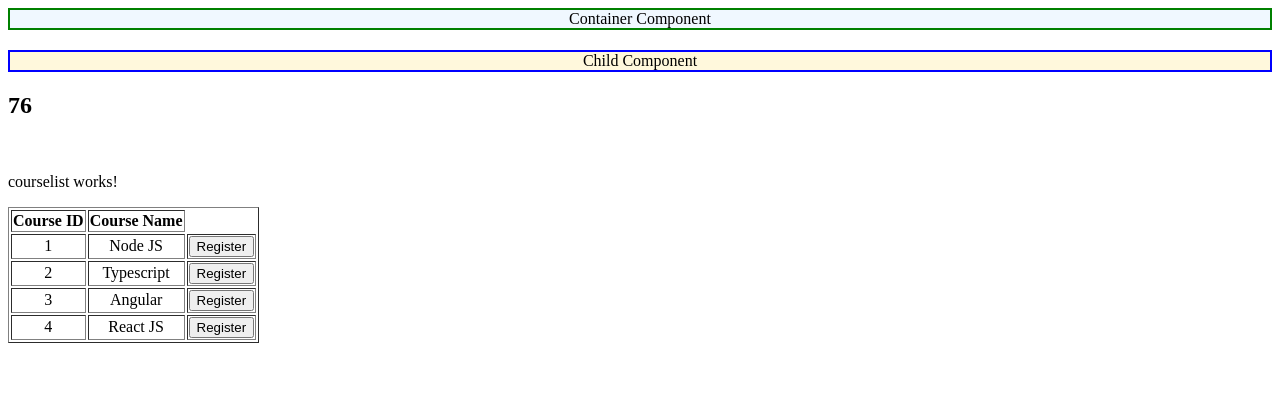
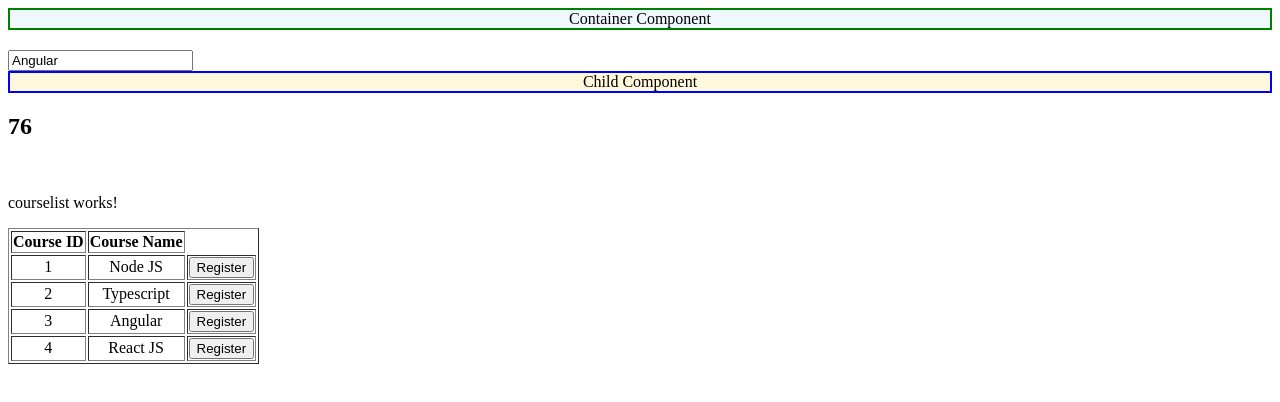
Before and after one commit to harshadasawant/infiniteAngular, an Angular app: page / in a window 1280 px wide. Shown: the top 402 px of the page. Built offline with nearby package versions, Linux system fonts and the light colour scheme.

Commit message:
lifecylcle method

```diff
--- a/src/app/app.component.html
+++ b/src/app/app.component.html
@@ -7,7 +7,9 @@
     }
   </style>
   <div class="highlight">Container Component</div>
-  <app-child></app-child>
+  <input type="text" [(ngModel)]="data" />
+  <app-child [title]="data"></app-child>
+
 
 <!-- <h1>Hello  {{courseName}}</h1> -->
 <!-- <app-user></app-user> -->
--- a/src/app/app.component.ts
+++ b/src/app/app.component.ts
@@ -1,11 +1,17 @@
-import { Component } from '@angular/core';
+import { Component, OnInit, DoCheck, AfterContentInit, AfterContentChecked,
+  AfterViewInit, AfterViewChecked,
+  OnDestroy
+} from '@angular/core';
 
 @Component({
   selector: 'app-root',
   templateUrl: './app.component.html',
   styleUrls: ['./app.component.css']
 })
-export class AppComponent {
+export class AppComponent implements  OnInit, DoCheck,
+AfterContentInit, AfterContentChecked,
+AfterViewInit, AfterViewChecked,
+OnDestroy  {
   title = 'Infinite_Angular';
   courseName = "Angular";
   colspanValue: string ="3";
@@ -21,4 +27,27 @@ courseReg(courseName: any) {
   this.message = `Your registration for ${courseName} is successful`;
 }
 
+data = 'Angular';
+    ngOnInit() {
+        console.log('Init');
+    }
+    ngDoCheck(): void {
+        console.log('Change detected');
+    }
+    ngAfterContentInit(): void {
+      console.log('After content init');
+  }
+  ngAfterContentChecked(): void {
+      console.log('After content checked');
+  }
+  ngAfterViewInit(): void {
+      console.log('After view init');
+  }
+  ngAfterViewChecked(): void {
+      console.log('After view checked');
+  }
+  ngOnDestroy(): void {
+      console.log('Destroy');
+  }
+
 }
--- a/src/app/child/child.component.ts
+++ b/src/app/child/child.component.ts
@@ -1,10 +1,14 @@
-import { Component } from '@angular/core';
+import { Component, OnChanges,Input } from '@angular/core';
 
 @Component({
   selector: 'app-child',
   templateUrl: './child.component.html',
   styleUrls: ['./child.component.css']
 })
-export class ChildComponent {
+export class ChildComponent implements OnChanges{
+  @Input() title!: string;
+  ngOnChanges(changes: any): void {
+    console.log('changes in child:' + JSON.stringify(changes));
+  }
 
 }
```
Also changed, not shown: 1 other file (tests, documents, lock files or other folders).
